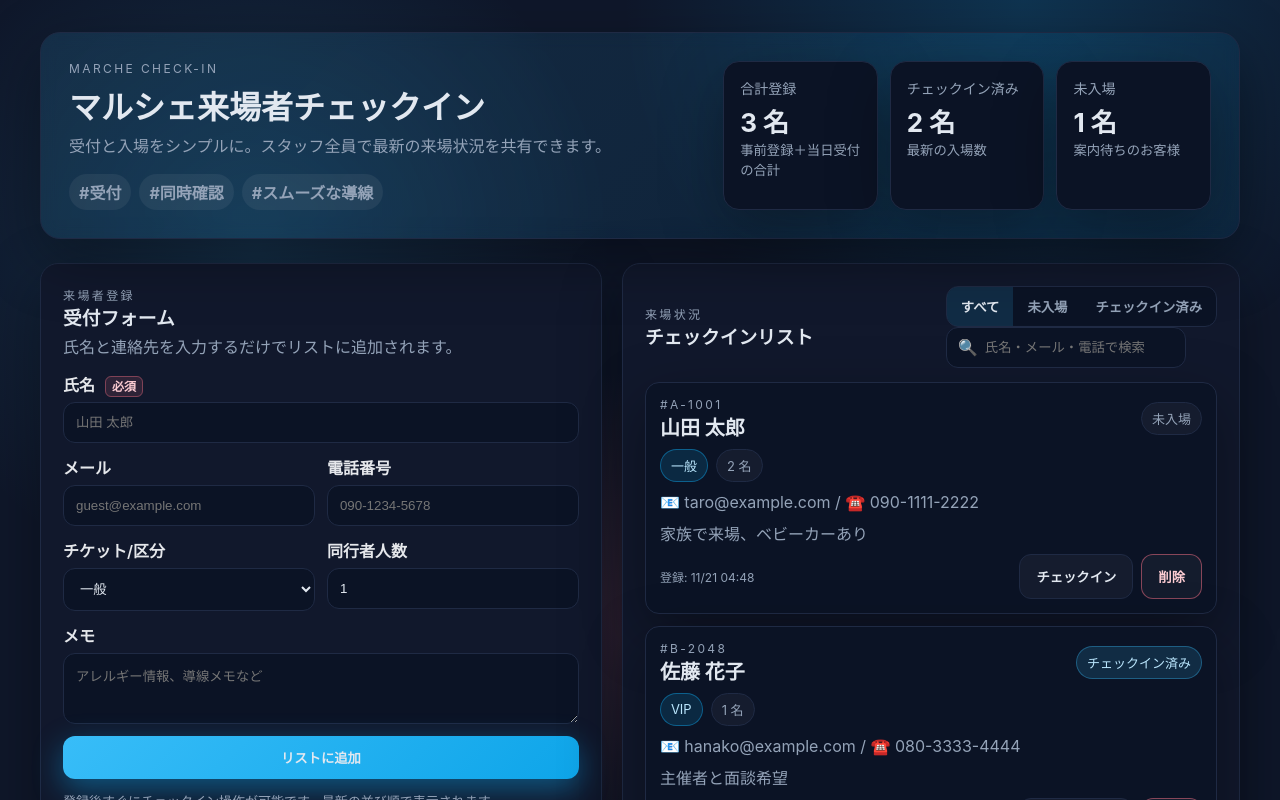
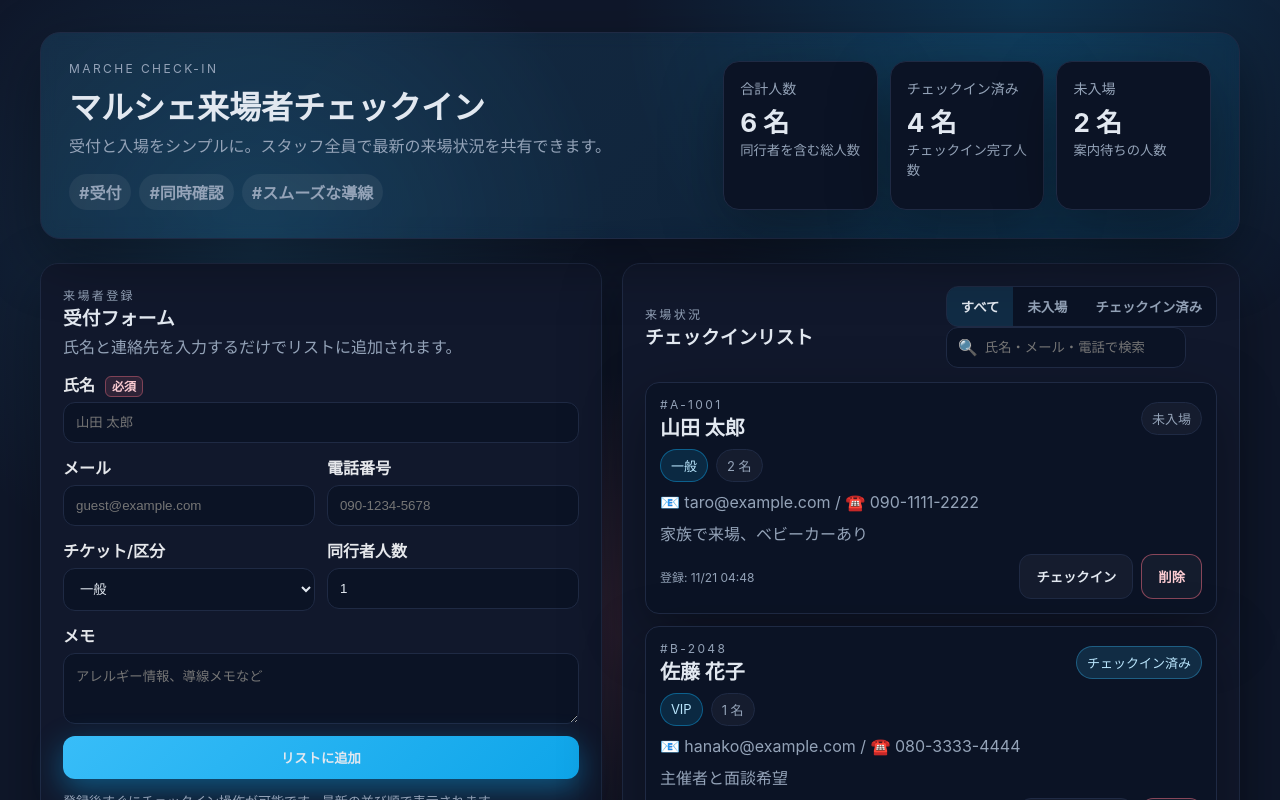
Before and after one commit to Kaazy-Crazy/Codex, a website: page index.html in a window 1280 px wide. Shown: the top 800 px of the page. Drawn offline with Linux system fonts and the light colour scheme.

Commit message:
Count guests in stats

```diff
--- a/index.html
+++ b/index.html
@@ -406,19 +406,19 @@
             </div>
             <div class="hero__stats">
                 <div class="stat-card">
-                    <p>合計登録</p>
+                    <p>合計人数</p>
                     <h2 id="statTotal">0 名</h2>
-                    <small>事前登録＋当日受付の合計</small>
+                    <small>同行者を含む総人数</small>
                 </div>
                 <div class="stat-card">
                     <p>チェックイン済み</p>
                     <h2 id="statCheckedIn">0 名</h2>
-                    <small>最新の入場数</small>
+                    <small>チェックイン完了人数</small>
                 </div>
                 <div class="stat-card">
                     <p>未入場</p>
                     <h2 id="statWaiting">0 名</h2>
-                    <small>案内待ちのお客様</small>
+                    <small>案内待ちの人数</small>
                 </div>
             </div>
         </header>
@@ -682,13 +682,21 @@
             }
 
             renderStats() {
-                const total = this.attendees.length;
-                const checked = this.attendees.filter((a) => a.checkedIn).length;
-                const waiting = total - checked;
+                const totals = this.attendees.reduce(
+                    (acc, attendee) => {
+                        const partySize = Math.max(1, Number(attendee.guests) || 1);
+                        acc.totalGuests += partySize;
+                        if (attendee.checkedIn) acc.checkedGuests += partySize;
+                        return acc;
+                    },
+                    { totalGuests: 0, checkedGuests: 0 }
+                );
 
-                this.statTotal.textContent = `${total} 名`;
-                this.statCheckedIn.textContent = `${checked} 名`;
-                this.statWaiting.textContent = `${waiting} 名`;
+                const waitingGuests = Math.max(0, totals.totalGuests - totals.checkedGuests);
+
+                this.statTotal.textContent = `${totals.totalGuests} 名`;
+                this.statCheckedIn.textContent = `${totals.checkedGuests} 名`;
+                this.statWaiting.textContent = `${waitingGuests} 名`;
             }
 
             renderList() {
```
